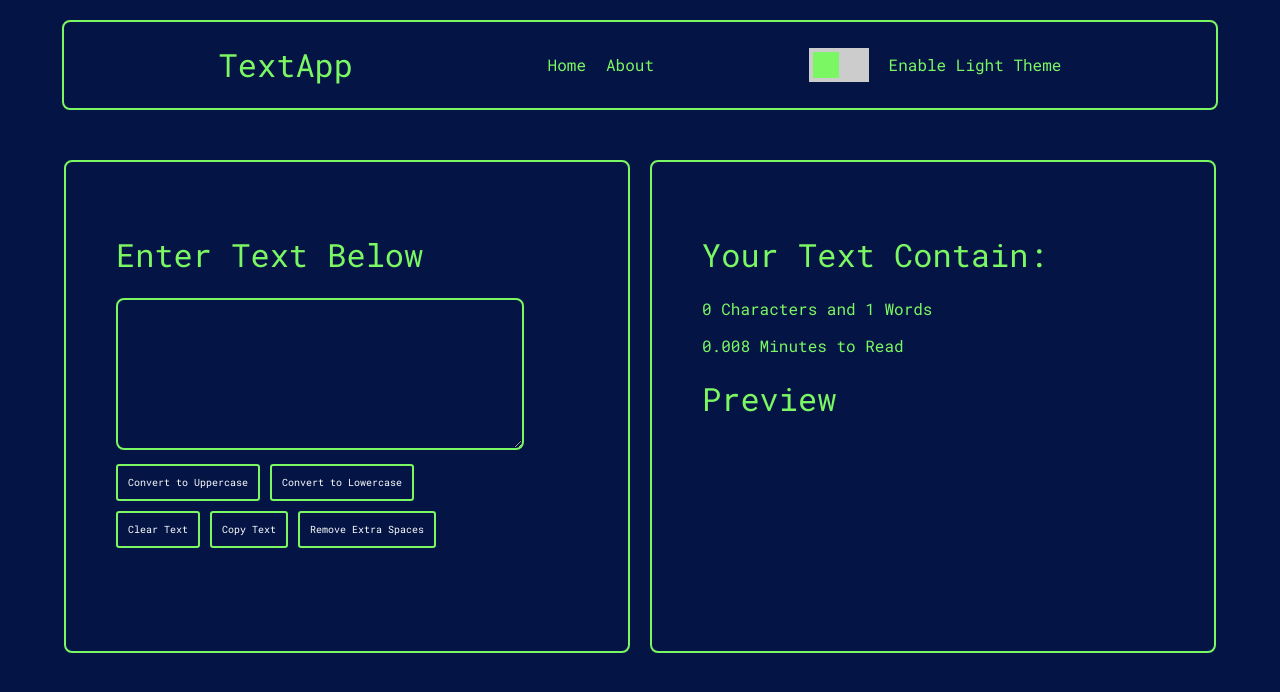
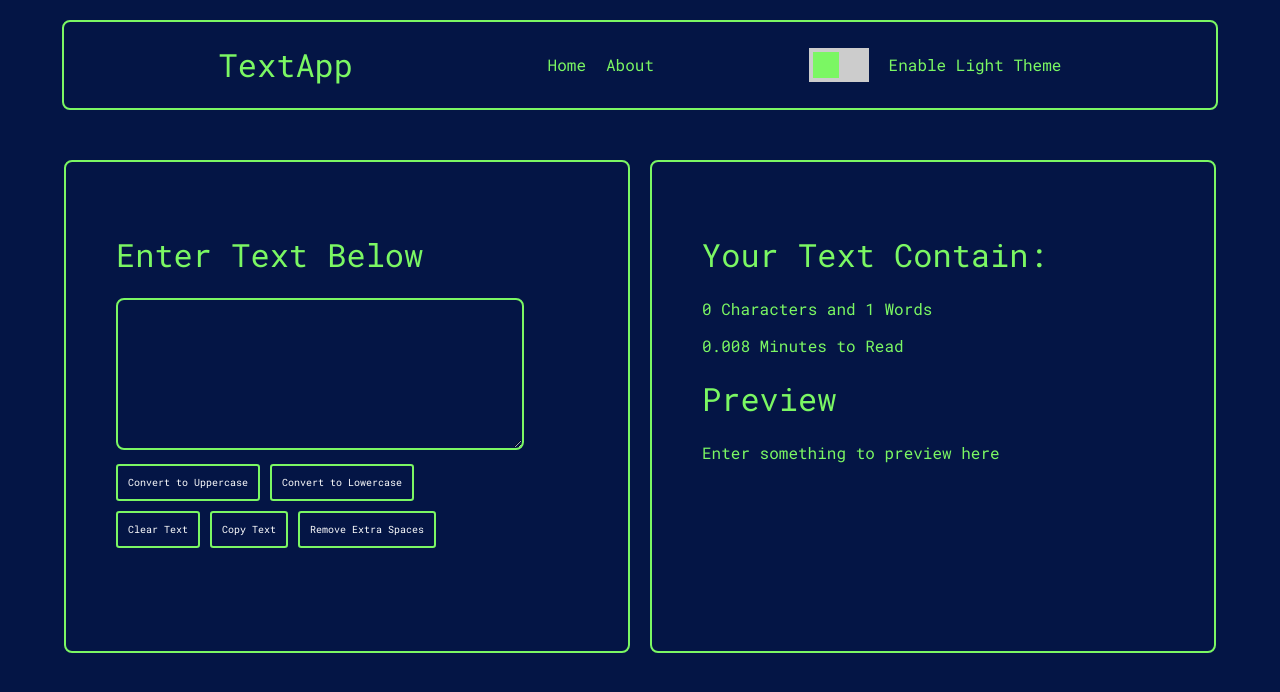
Before and after one commit to bilalshahzadd/textApp, a React (Create React App) app: page / in a window 1280 px wide. Shown: the top 692 px of the page. Built offline with nearby package versions, Linux system fonts and the light colour scheme.

Commit message:
preview update

```diff
--- a/src/components/TextForm.jsx
+++ b/src/components/TextForm.jsx
@@ -68,7 +68,7 @@
                         <p className="details">{text.length} Characters and {text.split(' ').length} Words</p>
                         <p className="details">{0.008 * text.split(' ').length} Minutes to Read</p>
                         <h1 className="heading">Preview</h1>
-                        <p>{text}</p>
+                        <p>{text.length > 0 ? text : "Enter something to preview here"}</p>
                     </div>
                 </div>
             </div>
```
